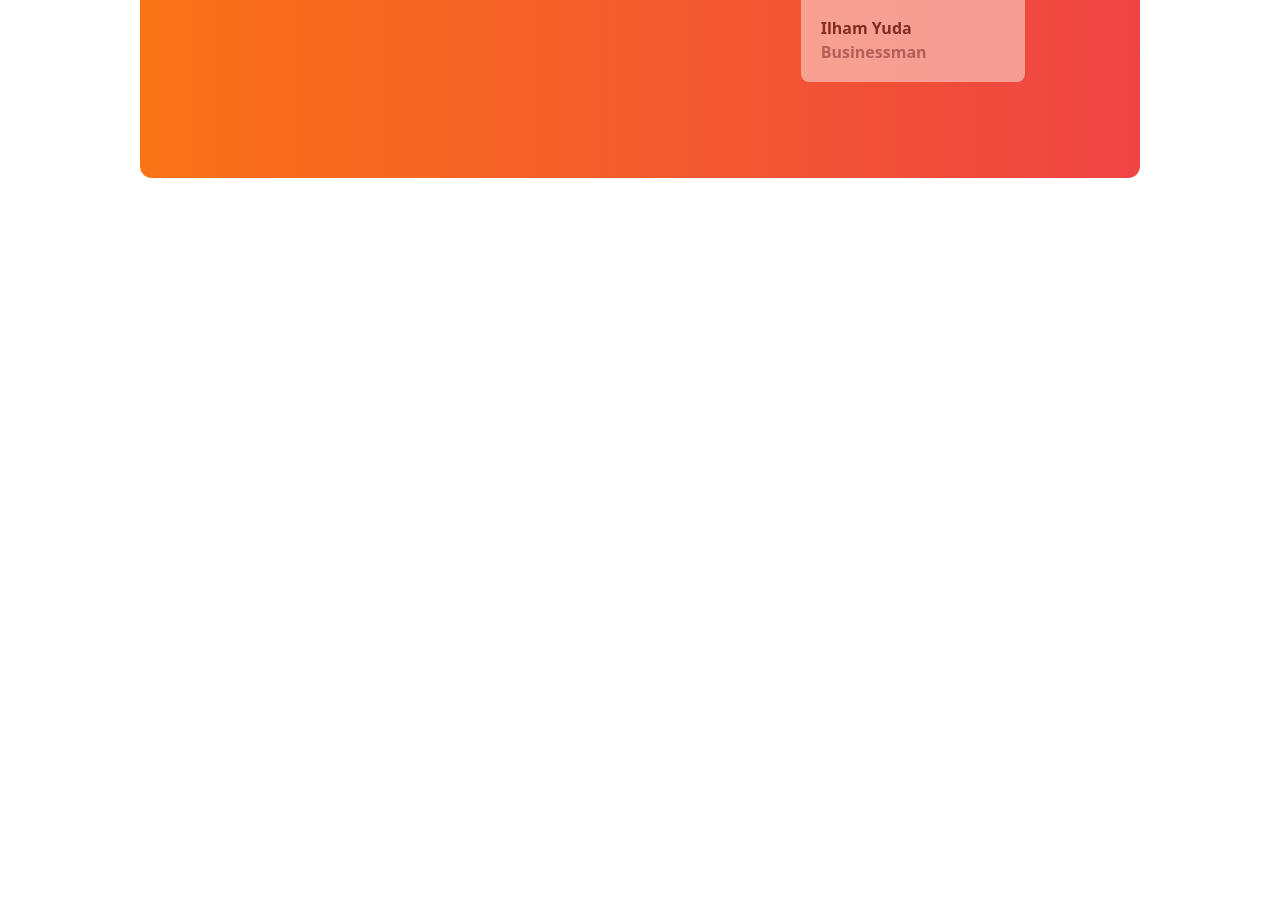
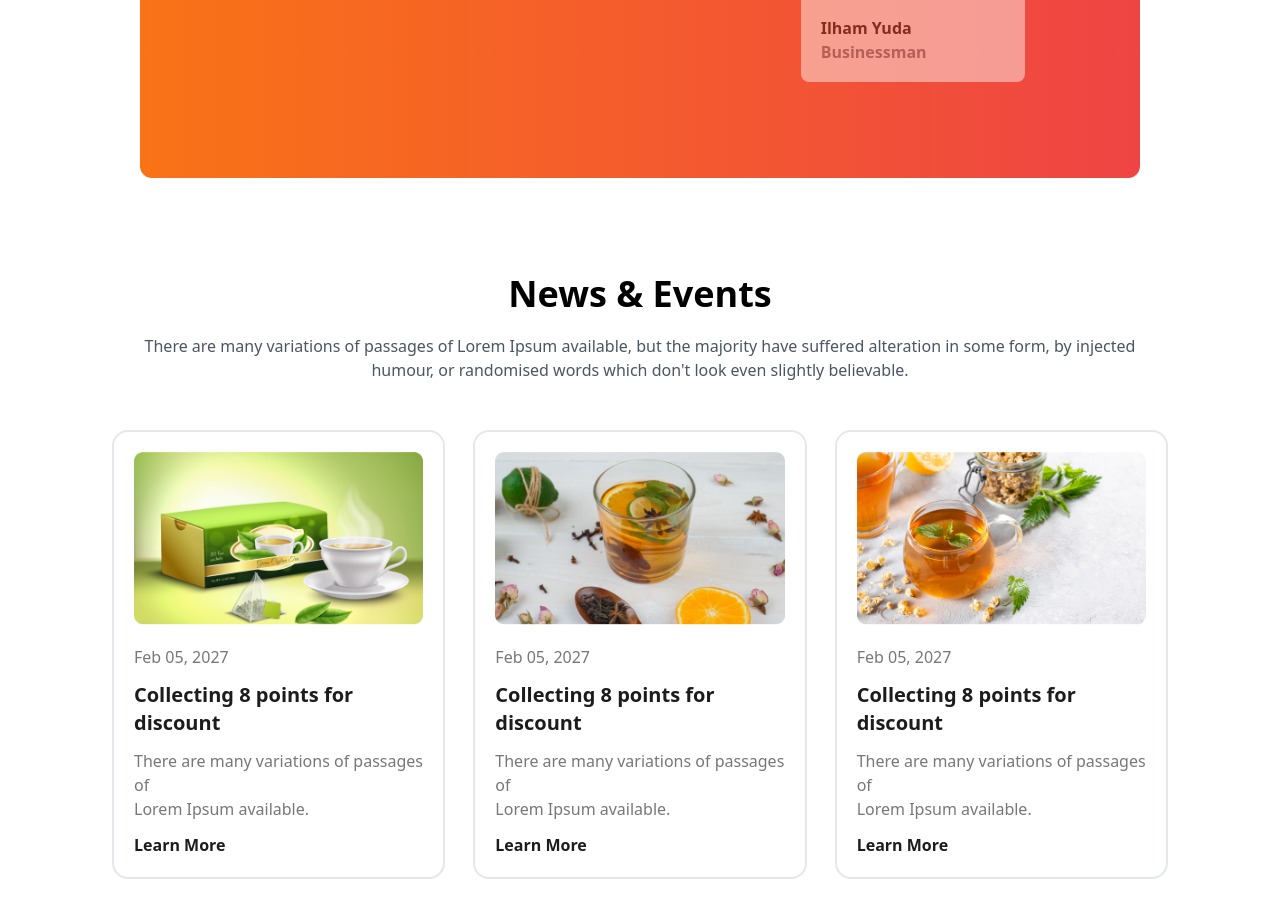
Before and after one commit to sanvi212/Teaj-House-Web, a plain HTML site: page index.html in a window 1280 px wide. Shown: the part 2237-3155 px from the top of the page. Before the commit the page ends 2511 px from the top, so only its background shows below. Drawn offline with nearby package versions, Linux system fonts and the light colour scheme.

Commit message:
new section added

```diff
--- a/index.html
+++ b/index.html
@@ -28,6 +28,12 @@
           }
         }
       </script>
+
+      <style>
+        footer{
+            background: linear-gradient(270.00deg, rgba(0, 0, 0, 0.1),rgba(255, 137, 56, 0.1) 100%);
+        }
+      </style>
 </head>
 <body>
     <!-- main section -->
@@ -193,9 +199,45 @@
             </div>
           </section>
 
+          <!-- News & Events -->
+           <section class="mb-32">
+            <!-- title -->
+            <div class="mx-auto mb-8">
+                <h1 class="text-3xl md:text-4xl font-bold mb-5 text-center">News & Events</h1>
+                <p class="text-gray-600 text-center mb-12">There are many variations of passages of Lorem Ipsum available, but the majority have suffered alteration in some form, by injected humour, or randomised words which don't look even slightly believable.</p>
+             </div>
+             <div class="grid grid-cols-1 md:grid-cols-3 gap-7">
+                <!-- card 1 -->
+              <div class=" p-5 border-2 border-gray-200 rounded-2xl">
+                <img src="images/news-1.png" alt="news-1">
+                <p class="text-[#777777] font-medium mt-5">Feb 05, 2027</p>
+                <h2 class="text-[#1C1C1C] text-xl font-extrabold mt-3 mb-3">Collecting 8 points for <br> discount</h2>
+                <p class="text-[#777777] font-medium mb-3">There are many variations of passages of <br> Lorem Ipsum available.</p>
+                <button class="text-[#1C1C1C] font-bold">Learn More</button>
+              </div>
+
+              <!-- card 2 -->
+              <div class="p-5 border-2 border-gray-200 rounded-2xl">
+                <img src="images/news-2.png" alt="news-1">
+                <p class="text-[#777777] font-medium mt-5">Feb 05, 2027</p>
+                <h2 class="text-[#1C1C1C] text-xl font-extrabold mt-3 mb-3">Collecting 8 points for <br> discount</h2>
+                <p class="text-[#777777] font-medium mb-3">There are many variations of passages of <br> Lorem Ipsum available.</p>
+                <button class="text-[#1C1C1C] font-bold">Learn More</button>
+              </div>
+
+              <!-- card 3 -->
+              <div class="p-5 border-2 border-gray-200 rounded-2xl">
+                <img src="images/news-3.png" alt="news-1">
+                <p class="text-[#777777] font-medium mt-5">Feb 05, 2027</p>
+                <h2 class="text-[#1C1C1C] text-xl font-extrabold mt-3 mb-3">Collecting 8 points for <br> discount</h2>
+                <p class="text-[#777777] font-medium mb-3">There are many variations of passages of <br> Lorem Ipsum available.</p>
+                <button class="text-[#1C1C1C] font-bold">Learn More</button>
+              </div>
+             </div>
+
     </main>
 
-    <footer>
+    <footer class="h[766px]">
 
     </footer>
 </body>
```
